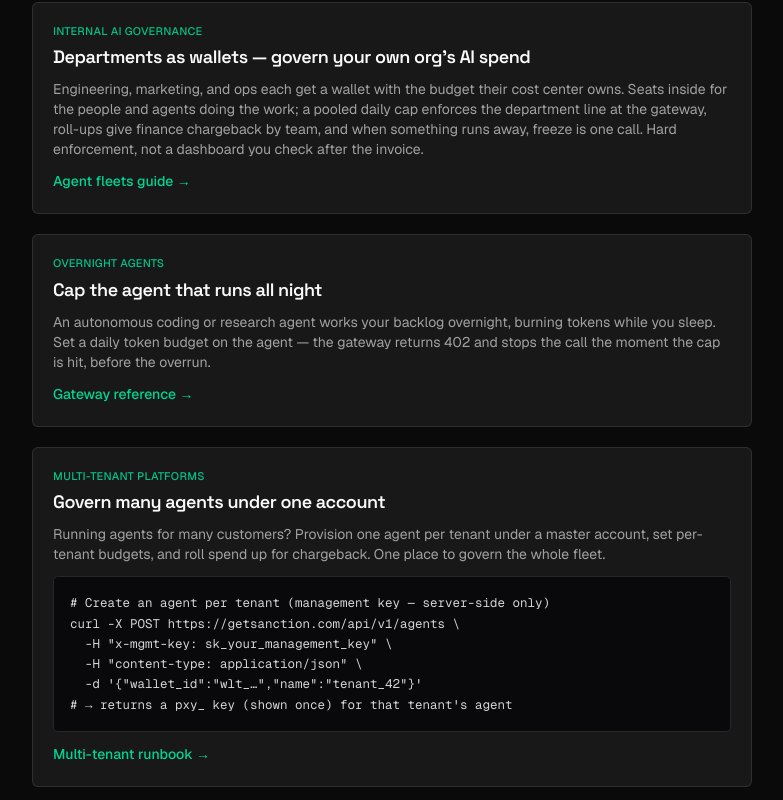
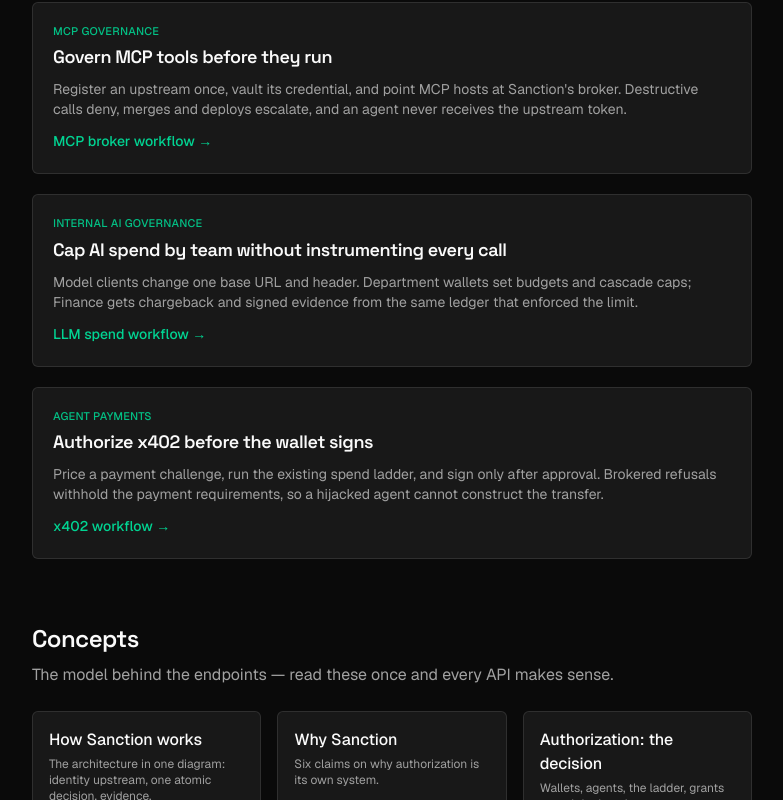
Before and after one commit to ericlovold/sanction, a Next.js app: page /docs in a window 1280 px wide. Shown: the part 1340-2140 px from the top of the page, without its empty margins (248-1031 px from the left). Built offline with nearby package versions, Linux system fonts and the light colour scheme.

Commit message:
docs: lead with three governed workflows

```diff
--- a/app/docs/page.tsx
+++ b/app/docs/page.tsx
@@ -25,13 +25,6 @@ const authorizeSnippet = `curl -X POST https://getsanction.com/api/v1/authorize
 # → { "authorized": true, "status": "approved", "request_id": "req_…" }
 # Raise amount_usd to 40 and it comes back "escalated" — a human approves before it spends.`
 
-const provisionSnippet = `# Create an agent per tenant (management key — server-side only)
-curl -X POST https://getsanction.com/api/v1/agents \\
-  -H "x-mgmt-key: sk_your_management_key" \\
-  -H "content-type: application/json" \\
-  -d '{"wallet_id":"wlt_…","name":"tenant_42"}'
-# → returns a pxy_ key (shown once) for that tenant's agent`
-
 const REPO = "https://github.com/ericlovold/sanction/blob/main/docs"
 
 const steps = [
@@ -57,29 +50,22 @@ const steps = [
 
 const workflows = [
   {
-    tag: "Internal AI governance",
-    title: "Departments as wallets — govern your own org's AI spend",
-    body: "Engineering, marketing, and ops each get a wallet with the budget their cost center owns. Seats inside for the people and agents doing the work; a pooled daily cap enforces the department line at the gateway, roll-ups give finance chargeback by team, and when something runs away, freeze is one call. Hard enforcement, not a dashboard you check after the invoice.",
-    link: { label: "Agent fleets guide", href: "/docs/agent-fleets" },
+    tag: "MCP governance",
+    title: "Govern MCP tools before they run",
+    body: "Register an upstream once, vault its credential, and point MCP hosts at Sanction's broker. Destructive calls deny, merges and deploys escalate, and an agent never receives the upstream token.",
+    link: { label: "MCP broker workflow", href: "/docs/governed-workflows" },
   },
   {
-    tag: "Overnight agents",
-    title: "Cap the agent that runs all night",
-    body: "An autonomous coding or research agent works your backlog overnight, burning tokens while you sleep. Set a daily token budget on the agent — the gateway returns 402 and stops the call the moment the cap is hit, before the overrun.",
-    link: { label: "Gateway reference", href: "/docs/gateway" },
+    tag: "Internal AI governance",
+    title: "Cap AI spend by team without instrumenting every call",
+    body: "Model clients change one base URL and header. Department wallets set budgets and cascade caps; Finance gets chargeback and signed evidence from the same ledger that enforced the limit.",
+    link: { label: "LLM spend workflow", href: "/docs/governed-workflows" },
   },
   {
-    tag: "Multi-tenant platforms",
-    title: "Govern many agents under one account",
-    body: "Running agents for many customers? Provision one agent per tenant under a master account, set per-tenant budgets, and roll spend up for chargeback. One place to govern the whole fleet.",
-    code: provisionSnippet,
-    link: { label: "Multi-tenant runbook", href: "/docs/multi-tenant" },
-  },
-  {
-    tag: "Cross-provider cost control",
-    title: "See and cap spend across every provider",
-    body: "Token pricing is the digital Wild West — rates change mid-cycle, and the question becomes which provider to use. Route Anthropic, OpenAI, and Gemini through one gateway and one key; every call is metered and capped in one place.",
-    link: { label: "Vercel AI SDK guide", href: "/docs/ai-sdk" },
+    tag: "Agent payments",
+    title: "Authorize x402 before the wallet signs",
+    body: "Price a payment challenge, run the existing spend ladder, and sign only after approval. Brokered refusals withhold the payment requirements, so a hijacked agent cannot construct the transfer.",
+    link: { label: "x402 workflow", href: "/docs/governed-workflows" },
   },
 ]
 
@@ -179,7 +165,6 @@ export default function Docs() {
                 <p className="text-[11px] font-medium uppercase tracking-wide text-emerald-400/90">{w.tag}</p>
                 <h3 className="mt-1 font-display text-lg font-semibold tracking-tight">{w.title}</h3>
                 <p className="mt-2 text-sm text-muted-foreground">{w.body}</p>
-                {w.code && <Code>{w.code}</Code>}
                 <a href={w.link.href} className="mt-3 inline-block text-sm font-medium text-emerald-400 hover:text-emerald-300">
                   {w.link.label} →
                 </a>
--- a/lib/docs.ts
+++ b/lib/docs.ts
@@ -106,6 +106,12 @@ export const DOCS: Record<string, { file: string; title: string; description: st
     description:
       "The web now charges agents per request (402 + crawler-price, x402 settlement). sanctionedFetch turns every quote into a governed spend decision — budgets, escalation, and audit instead of a static max-price header.",
   },
+  "governed-workflows": {
+    file: "GOVERNED-WORKFLOWS.md",
+    title: "Three governed workflows",
+    description:
+      "Engineer-ready paths for MCP tool governance, team-level LLM spend caps, and x402 authorization before a wallet signs — including policy, wire examples, failures, and boundaries.",
+  },
   "multi-tenant": {
     file: "INTEGRATION.md",
     title: "Multi-Tenant Integration Runbook",
```
Also changed, not shown: packages/sanction-mcp/README.md, 1 other file (tests, documents, lock files or other folders).
